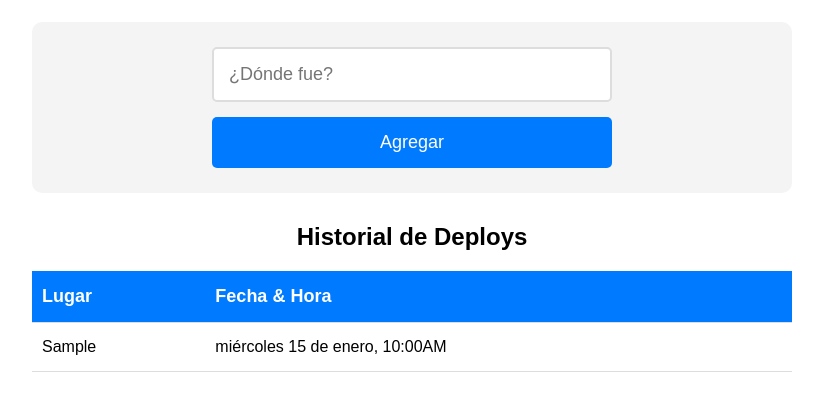
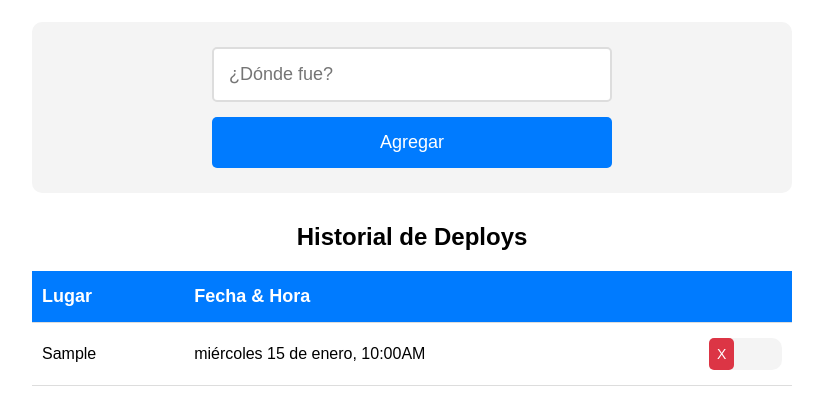
Before and after one commit to leoromano98/pichi-bathroom, a Django app: page / in a window 1280 px wide. Shown: the part 478-884 px from the top of the page, without its empty margins (228-1051 px from the left). Before the commit the page ends 850 px from the top, so only its background shows below. Run offline with Django 4.2, Linux system fonts and the light colour scheme; tables that the repository leaves empty hold one stand-in row (values such as "Sample post").

Commit message:
add delete btn

```diff
--- a/tracker/templates/tracker/home.html
+++ b/tracker/templates/tracker/home.html
@@ -80,6 +80,19 @@
         p {
             font-size: 18px;
         }
+        .delete-btn {
+            background: #dc3545;
+            color: white;
+            border: none;
+            padding: 8px;
+            border-radius: 5px;
+            cursor: pointer;
+            font-size: 14px;
+            width: auto;
+        }
+        .delete-btn:hover {
+            background: #c82333;
+        }
     </style>
 </head>
 <body>
@@ -89,7 +102,7 @@
     <form method="post">
         {% csrf_token %}
         <input type="text" name="place" placeholder="¿Dónde fue?" required>
-        <button type="submit">Agregar</button>
+        <button type="submit" >Agregar</button>
     </form>
 
     <h2>Historial de Deploys</h2>
@@ -99,6 +112,7 @@
             <tr>
                 <th>Lugar</th>
                 <th>Fecha & Hora</th>
+                <th></th>
             </tr>
         </thead>
         <tbody>
@@ -106,6 +120,11 @@
             <tr>
                 <td>{{ visit.place }}</td>
                 <td>{{ visit.timestamp|date:"l j \d\e F, g:iA" }}</td>
+                <td>
+                    <form method="get" action="{% url 'delete_visit' visit.id %}" style="margin: 0; padding: 0;" onsubmit="return confirm('¿Seguro que quieres eliminar este registro?');">
+                        <button type="submit" class="delete-btn">X</button>
+                    </form>
+                </td>
             </tr>
             {% endfor %}
         </tbody>
--- a/tracker/urls.py
+++ b/tracker/urls.py
@@ -3,4 +3,5 @@
 
 urlpatterns = [
     path('', views.home, name='home'),
+    path('delete/<int:visit_id>/', views.delete_visit, name='delete_visit'),
 ]
--- a/tracker/views.py
+++ b/tracker/views.py
@@ -1,4 +1,4 @@
-from django.shortcuts import render, redirect
+from django.shortcuts import render, redirect, get_object_or_404
 from .models import BathroomVisit
 
 def home(request):
@@ -10,3 +10,8 @@
 
     visits = BathroomVisit.objects.all()
     return render(request, 'tracker/home.html', {'visits': visits})
+
+def delete_visit(request, visit_id):
+    visit = get_object_or_404(BathroomVisit, id=visit_id)
+    visit.delete()
+    return redirect('home')
```
